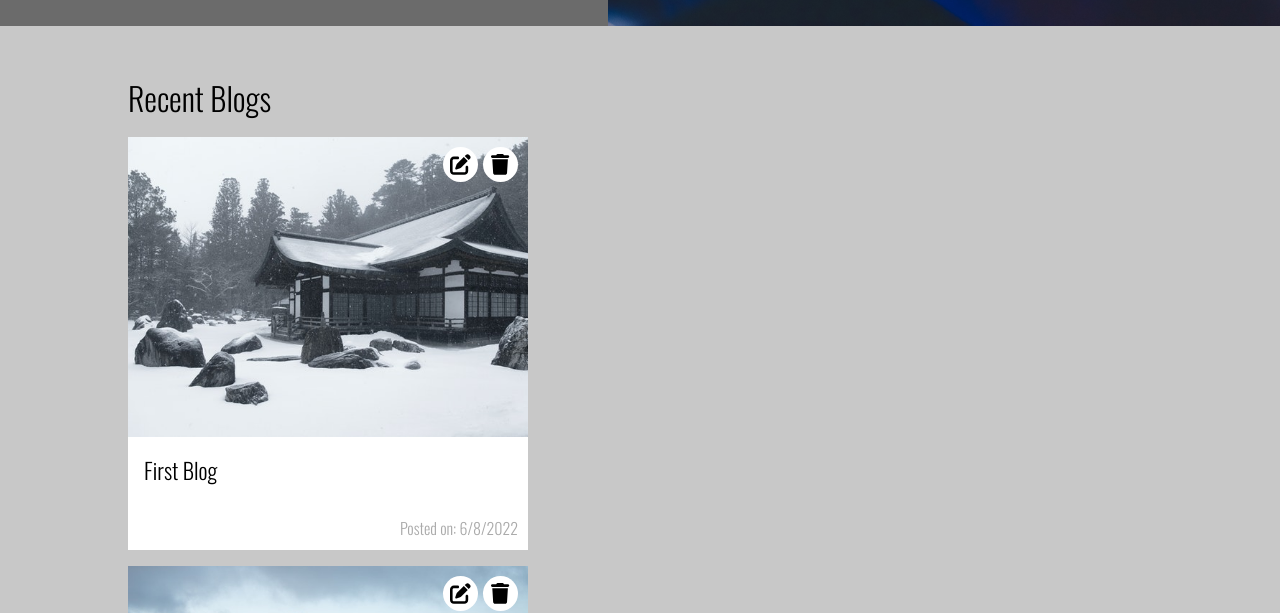
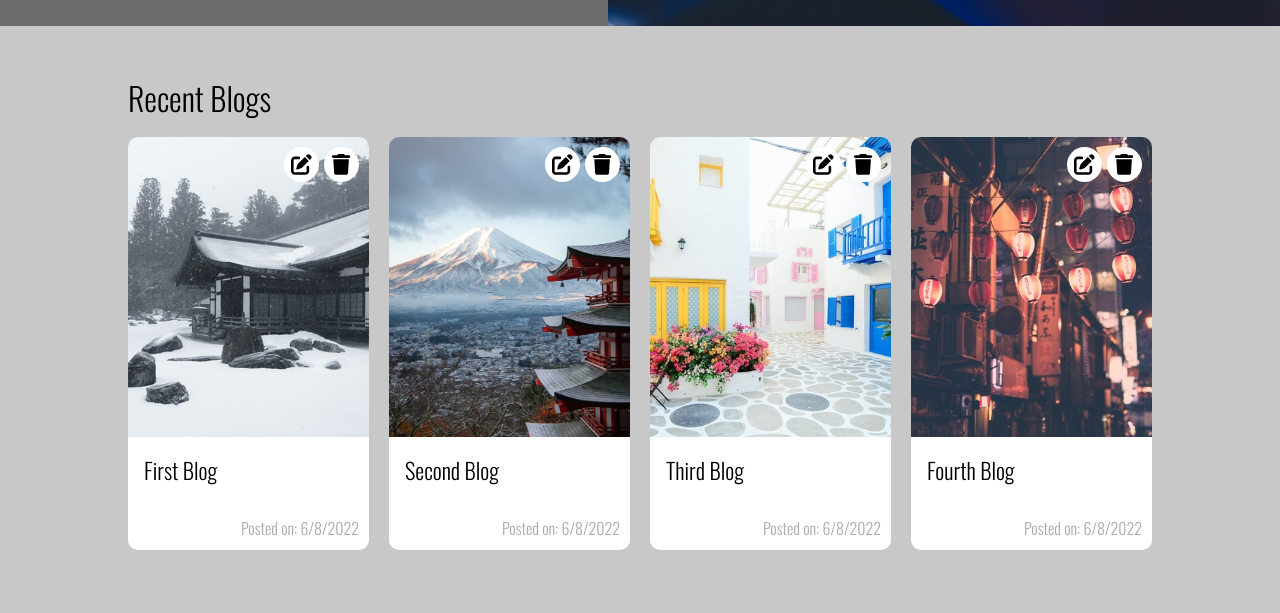
Before and after one commit to Kiho2735/vue-blog, a Vue app: page /home in a window 1280 px wide. Shown: the part 680-1293 px from the top of the page. Built offline with nearby package versions, Linux system fonts and the light colour scheme.

Commit message:
Add dynamic styles for post list

```diff
--- a/src/components/blog/BlogList.vue
+++ b/src/components/blog/BlogList.vue
@@ -54,4 +54,26 @@ export default {
   //   gap: 32px;
   //   grid-template-columns: 1fr;
 }
+
+@media (min-width: 700px) {
+  .recent-blog-card {
+    display: grid;
+    gap: 32px;
+    grid-template-columns: repeat(2, 1fr);
+  }
+}
+
+@media (min-width: 1000px) {
+  .recent-blog-card {
+    gap: 20px;
+    grid-template-columns: repeat(3, 1fr);
+  }
+}
+
+@media (min-width: 1200px) {
+  .recent-blog-card {
+    display: flex;
+    flex-direction: row;
+  }
+}
 </style>
--- a/src/components/ui/BlogCard.vue
+++ b/src/components/ui/BlogCard.vue
@@ -33,6 +33,39 @@ export default {
   font-weight: 300;
   max-width: 400px;
   margin-bottom: 1rem;
+  border-radius: 10px;
+  overflow: hidden;
+  transition: all 0.3s ease;
+
+  &:hover {
+    transform: scale(1.1);
+    box-shadow: 0 4px 6px -1px rgba(0, 0, 0, 0.1),
+      0 2px 4px -1px rgba(0, 0, 0, 0.06);
+  }
+}
+
+@media (min-width: 700px) {
+  .blog-card {
+    max-width: 275px;
+  }
+}
+
+@media (min-width: 800px) {
+  .blog-card {
+    max-width: 300px;
+  }
+}
+
+@media (min-width: 900px) {
+  .blog-card {
+    max-width: 350px;
+  }
+}
+
+@media (min-width: 1000px) {
+  .blog-card {
+    max-width: 275px;
+  }
 }
 
 .action-icons {
@@ -56,18 +89,20 @@ export default {
   }
 
   &__edit {
-    transition: color 0.3s ease;
+    transition: all 0.3s ease;
 
     &:hover {
-      color: rgb(0, 160, 253);
+      background-color: rgb(0, 160, 253);
+      color: #fff;
     }
   }
 
   &__delete {
-    transition: color 0.3s ease;
+    transition: all 0.3s ease;
 
     &:hover {
-      color: #f73b3b;
+      background-color: #f73b3b;
+      color: #fff;
     }
   }
 }
```
